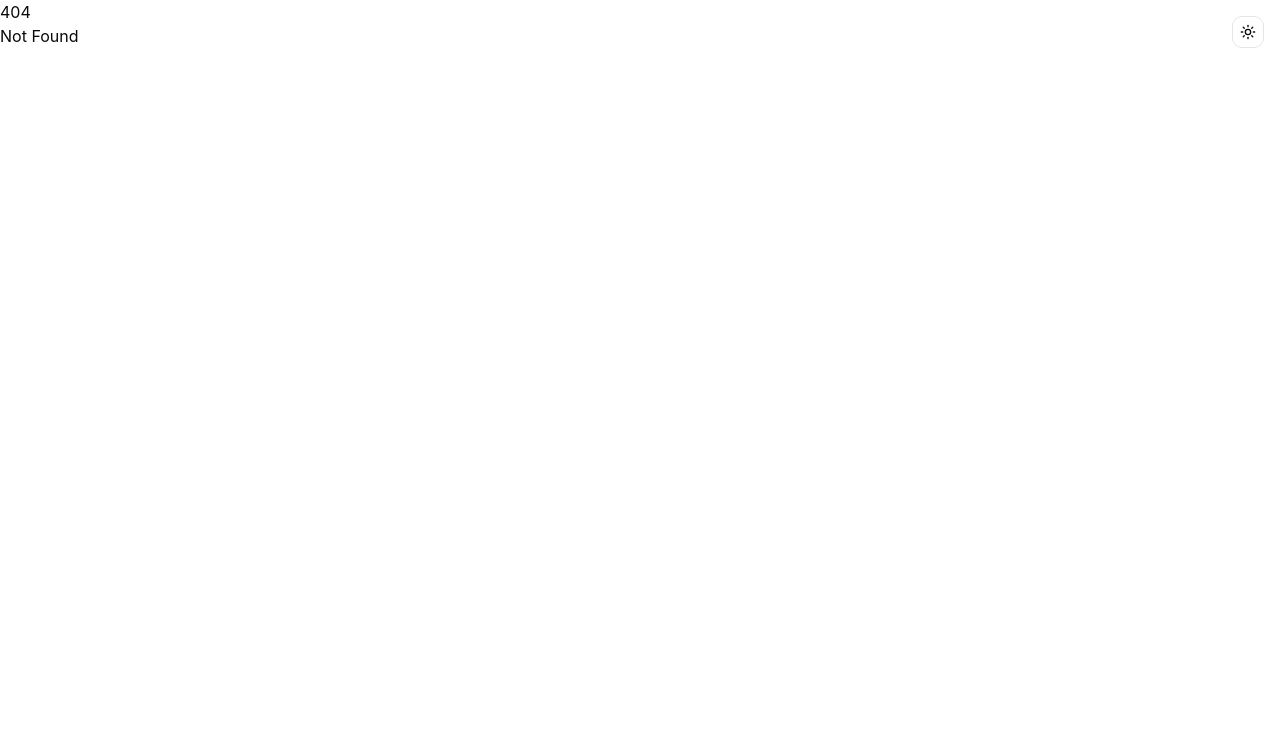
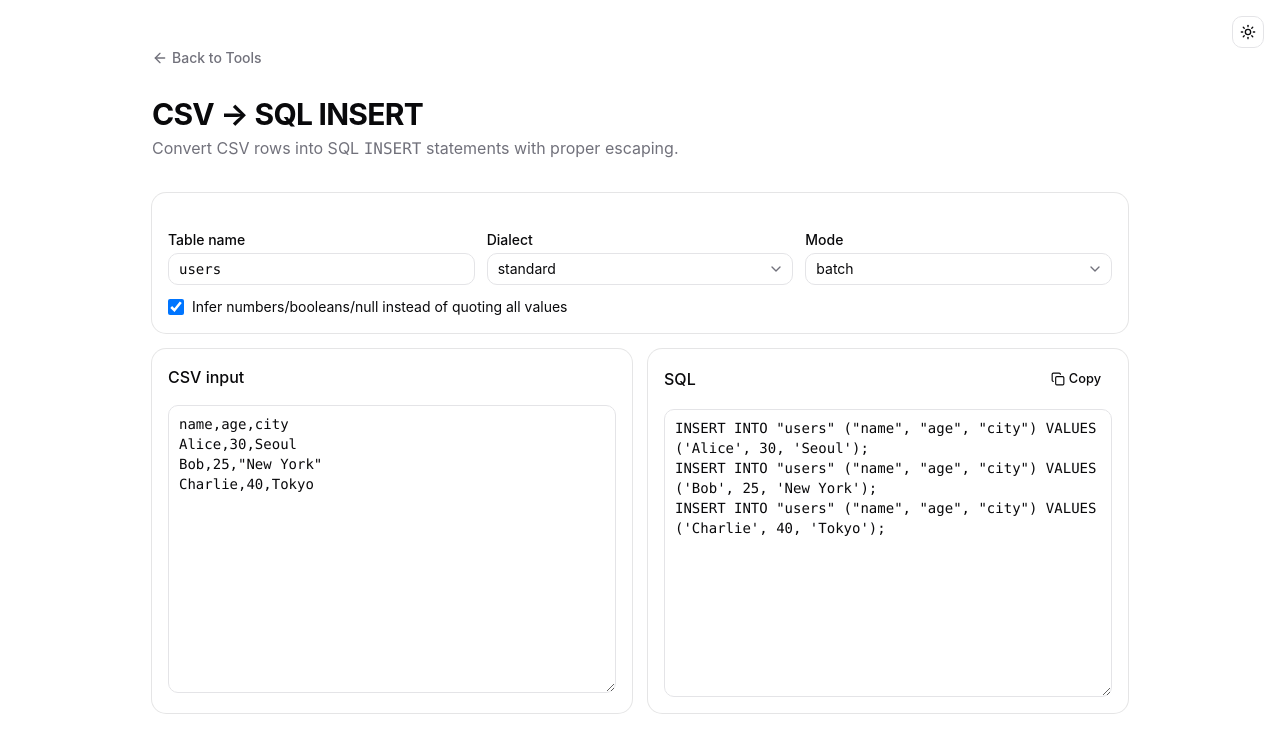
Before and after one commit to orykr/tool.ory.kr, a SvelteKit app in the folder frontend/: page /csv-sql in a window 1280 px wide. Before the commit this address had no page. Shown: the top 752 px of the page. Built offline with nearby package versions, Linux system fonts and the light colour scheme.

Commit message:
feat(csv-sql): add CSV → SQL INSERT generator with dialect/mode

```diff
--- a/frontend/src/routes/+page.svelte
+++ b/frontend/src/routes/+page.svelte
@@ -446,6 +446,11 @@
 			href: "/dotenv",
 			title: "Dotenv Parser",
 			description: "Parse .env files into JSON or shell export with quote/escape handling."
+		},
+		{
+			href: "/csv-sql",
+			title: "CSV → SQL INSERT",
+			description: "Convert CSV rows into SQL INSERT statements with type inference."
 		}
 	];
 </script>
--- /dev/null
+++ b/frontend/src/routes/csv-sql/+page.svelte
@@ -0,0 +1,154 @@
+<script lang="ts">
+	import * as Card from "$lib/components/ui/card/index.js";
+	import * as Select from "$lib/components/ui/select/index.js";
+	import { Button } from "$lib/components/ui/button/index.js";
+	import { Input } from "$lib/components/ui/input/index.js";
+	import { Label } from "$lib/components/ui/label/index.js";
+	import { Textarea } from "$lib/components/ui/textarea/index.js";
+	import ArrowLeft from "@lucide/svelte/icons/arrow-left";
+	import Copy from "@lucide/svelte/icons/copy";
+	import Check from "@lucide/svelte/icons/check";
+	import { parseCsv } from "$lib/csv";
+
+	let csv = $state("name,age,city\nAlice,30,Seoul\nBob,25,\"New York\"\nCharlie,40,Tokyo");
+	let table = $state("users");
+	let dialect = $state<"standard" | "mysql" | "postgres" | "sqlite">("standard");
+	let mode = $state<"single" | "batch">("batch");
+	let inferTypes = $state(true);
+
+	let parsed = $derived.by(() => {
+		try {
+			return { ok: true as const, data: parseCsv(csv) };
+		} catch (e) {
+			return { ok: false as const, error: (e as Error).message };
+		}
+	});
+
+	function quoteIdent(name: string): string {
+		if (dialect === "mysql") return `\`${name.replace(/`/g, "``")}\``;
+		return `"${name.replace(/"/g, '""')}"`;
+	}
+
+	function formatValue(value: string): string {
+		if (value === "") return "NULL";
+		if (inferTypes) {
+			if (/^-?\d+$/.test(value)) return value;
+			if (/^-?\d*\.\d+$/.test(value)) return value;
+			if (/^(true|false)$/i.test(value)) return value.toLowerCase();
+			if (/^null$/i.test(value)) return "NULL";
+		}
+		return `'${value.replace(/'/g, "''")}'`;
+	}
+
+	let output = $derived.by(() => {
+		if (!parsed.ok) return "";
+		const { headers, rows } = parsed.data;
+		if (headers.length === 0 || rows.length === 0) return "";
+		const cols = headers.map(quoteIdent).join(", ");
+		const tableName = quoteIdent(table);
+
+		if (mode === "single") {
+			const valuesList = rows
+				.map((row) => `  (${headers.map((_, i) => formatValue(row[i] ?? "")).join(", ")})`)
+				.join(",\n");
+			return `INSERT INTO ${tableName} (${cols})\nVALUES\n${valuesList};`;
+		}
+		return rows
+			.map(
+				(row) =>
+					`INSERT INTO ${tableName} (${cols}) VALUES (${headers
+						.map((_, i) => formatValue(row[i] ?? ""))
+						.join(", ")});`
+			)
+			.join("\n");
+	});
+
+	let copied = $state(false);
+	async function copy() {
+		await navigator.clipboard.writeText(output);
+		copied = true;
+		setTimeout(() => (copied = false), 1500);
+	}
+</script>
+
+<main class="container mx-auto max-w-5xl px-6 py-12">
+	<nav class="mb-6">
+		<a
+			href="/"
+			class="text-muted-foreground hover:text-foreground inline-flex items-center gap-1 text-sm font-medium transition-colors"
+		>
+			<ArrowLeft class="h-4 w-4" />
+			Back to Tools
+		</a>
+	</nav>
+
+	<header class="mb-8">
+		<h1 class="text-3xl font-bold tracking-tight">CSV → SQL INSERT</h1>
+		<p class="text-muted-foreground mt-1">
+			Convert CSV rows into SQL <code>INSERT</code> statements with proper escaping.
+		</p>
+	</header>
+
+	<Card.Root class="mb-4">
+		<Card.Content class="grid gap-3 pt-6 sm:grid-cols-3">
+			<div class="space-y-1.5">
+				<Label for="tbl">Table name</Label>
+				<Input id="tbl" bind:value={table} class="font-mono" />
+			</div>
+			<div class="space-y-1.5">
+				<Label for="dl">Dialect</Label>
+				<Select.Root type="single" bind:value={dialect as never}>
+					<Select.Trigger id="dl" class="w-full">{dialect}</Select.Trigger>
+					<Select.Content>
+						<Select.Item value="standard">Standard SQL</Select.Item>
+						<Select.Item value="mysql">MySQL</Select.Item>
+						<Select.Item value="postgres">PostgreSQL</Select.Item>
+						<Select.Item value="sqlite">SQLite</Select.Item>
+					</Select.Content>
+				</Select.Root>
+			</div>
+			<div class="space-y-1.5">
+				<Label for="md">Mode</Label>
+				<Select.Root type="single" bind:value={mode as never}>
+					<Select.Trigger id="md" class="w-full">{mode}</Select.Trigger>
+					<Select.Content>
+						<Select.Item value="batch">Batch (multi-row INSERT)</Select.Item>
+						<Select.Item value="single">One INSERT per row</Select.Item>
+					</Select.Content>
+				</Select.Root>
+			</div>
+			<label class="flex cursor-pointer items-center gap-2 sm:col-span-3 text-sm">
+				<input type="checkbox" bind:checked={inferTypes} class="h-4 w-4 rounded border" />
+				Infer numbers/booleans/null instead of quoting all values
+			</label>
+		</Card.Content>
+	</Card.Root>
+
+	<div class="grid gap-4 md:grid-cols-2">
+		<Card.Root>
+			<Card.Header><Card.Title class="text-base">CSV input</Card.Title></Card.Header>
+			<Card.Content>
+				<Textarea bind:value={csv} class="min-h-72 font-mono text-sm" />
+			</Card.Content>
+		</Card.Root>
+		<Card.Root>
+			<Card.Header class="flex flex-row items-center justify-between">
+				<Card.Title class="text-base">SQL</Card.Title>
+				<Button variant="ghost" size="sm" onclick={copy} disabled={!output}>
+					{#if copied}<Check />Copied{:else}<Copy />Copy{/if}
+				</Button>
+			</Card.Header>
+			<Card.Content>
+				<Textarea value={output} readonly class="min-h-72 font-mono text-sm" />
+			</Card.Content>
+		</Card.Root>
+	</div>
+
+	{#if parsed.ok === false}
+		<div
+			class="border-destructive/50 bg-destructive/10 text-destructive mt-4 rounded-md border p-3 text-sm"
+		>
+			{parsed.error}
+		</div>
+	{/if}
+</main>
```
